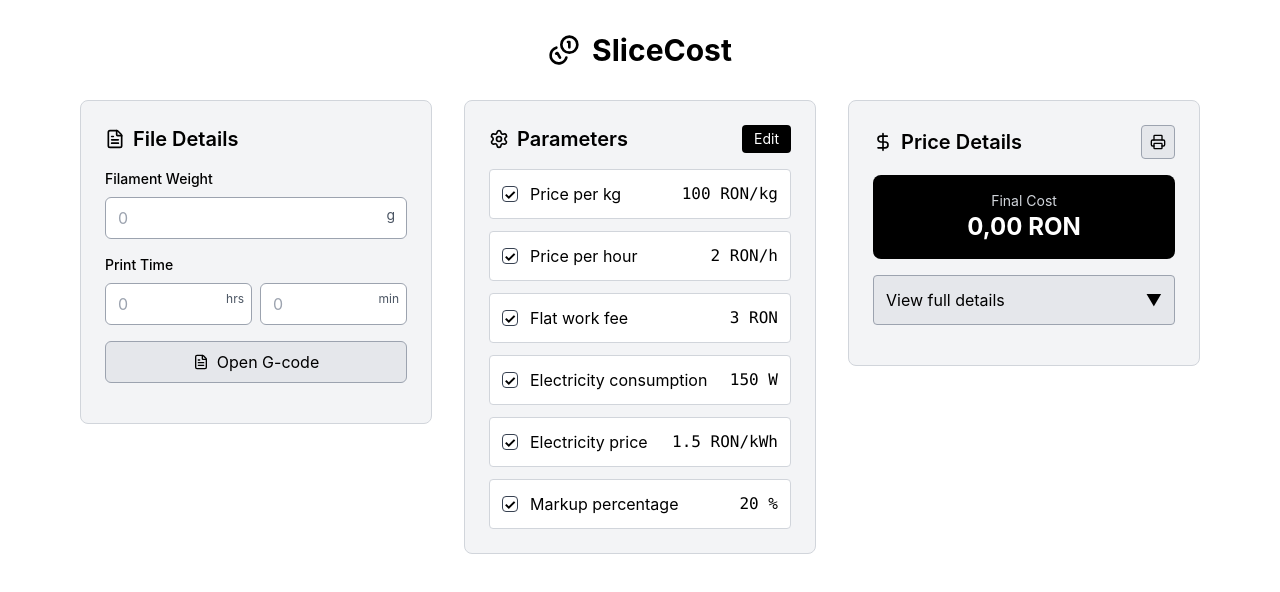
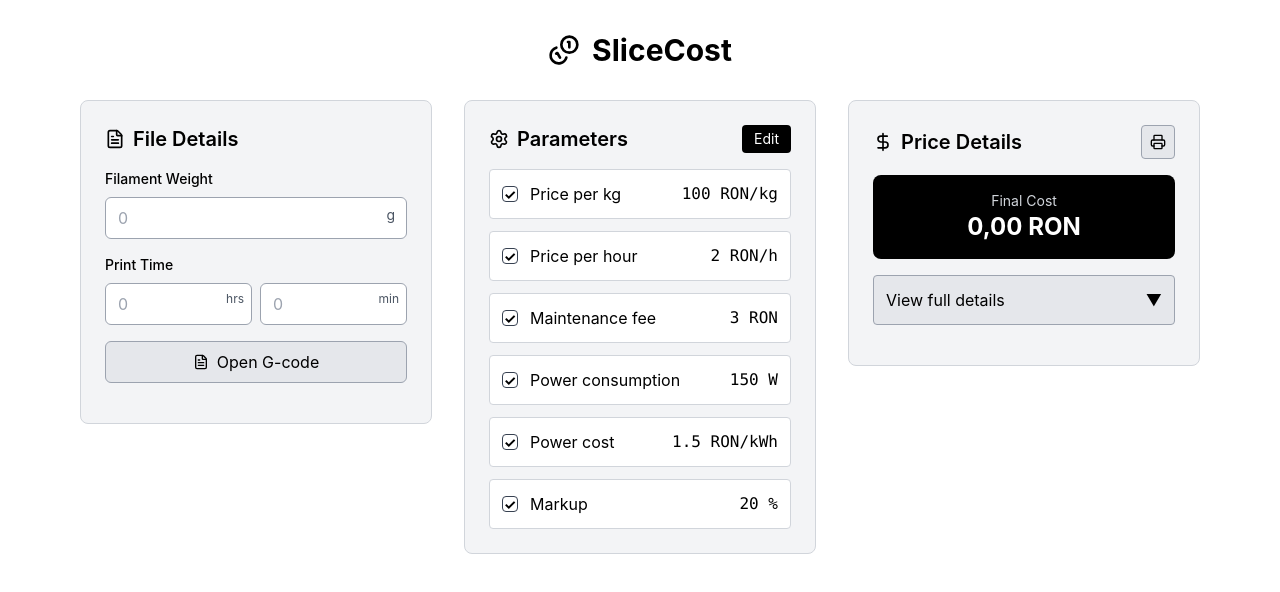
Before and after one commit to aleksxar/SliceCost, a React (Vite) app: page / in a window 1280 px wide. Shown: the top 592 px of the page. Built offline with nearby package versions, Linux system fonts and the light colour scheme.

Commit message:
localisation and length

```diff
--- a/src/components/WorkDetailsForm.tsx
+++ b/src/components/WorkDetailsForm.tsx
@@ -42,6 +42,7 @@ export function WorkDetailsForm({
               inputMode="decimal"
               pattern="[0-9.,]*"
               value={grams}
+              maxLength={10}
               onChange={(e) => {
                 const val = e.target.value;
                 if (/^[0-9]*[.,]?[0-9]*$/.test(val)) {
@@ -73,6 +74,7 @@ export function WorkDetailsForm({
                   inputMode="numeric"
                   pattern="[0-9]*"
                   value={hours}
+                  maxLength={8}
                   onChange={(e) => {
                     const v = e.target.value.replace(/[^0-9]/g, '');
                     setHours(v);
@@ -98,6 +100,7 @@ export function WorkDetailsForm({
                   inputMode="numeric"
                   pattern="[0-9]*"
                   value={minutes}
+                  maxLength={8}
                   onChange={(e) => {
                     const v = e.target.value.replace(/[^0-9]/g, '');
                     setMinutes(v);
--- a/src/config/constants.ts
+++ b/src/config/constants.ts
@@ -68,15 +68,15 @@ export const UI_TEXT = {
   PARAMETER_LABELS: {
     PRICE_PER_KG: 'Price per kg',
     PRICE_PER_HOUR: 'Price per hour',
-    FLAT_WORK_FEE: 'Flat work fee',
-    ELECTRICITY_CONSUMPTION: 'Electricity consumption',
-    ELECTRICITY_PRICE: 'Electricity price',
-    MARKUP: 'Markup percentage',
+    FLAT_WORK_FEE: 'Maintenance fee',
+    ELECTRICITY_CONSUMPTION: 'Power consumption',
+    ELECTRICITY_PRICE: 'Power cost',
+    MARKUP: 'Markup',
   },
   COST_BREAKDOWN: {
     MATERIAL_COST: 'Material cost:',
     TIME_COST: 'Time cost:',
-    ELECTRICITY_COST: 'Electricity cost:',
+    ELECTRICITY_COST: 'Power cost:',
     WORK_FEE: 'Work fee:',
   },
   UNITS: {
```
